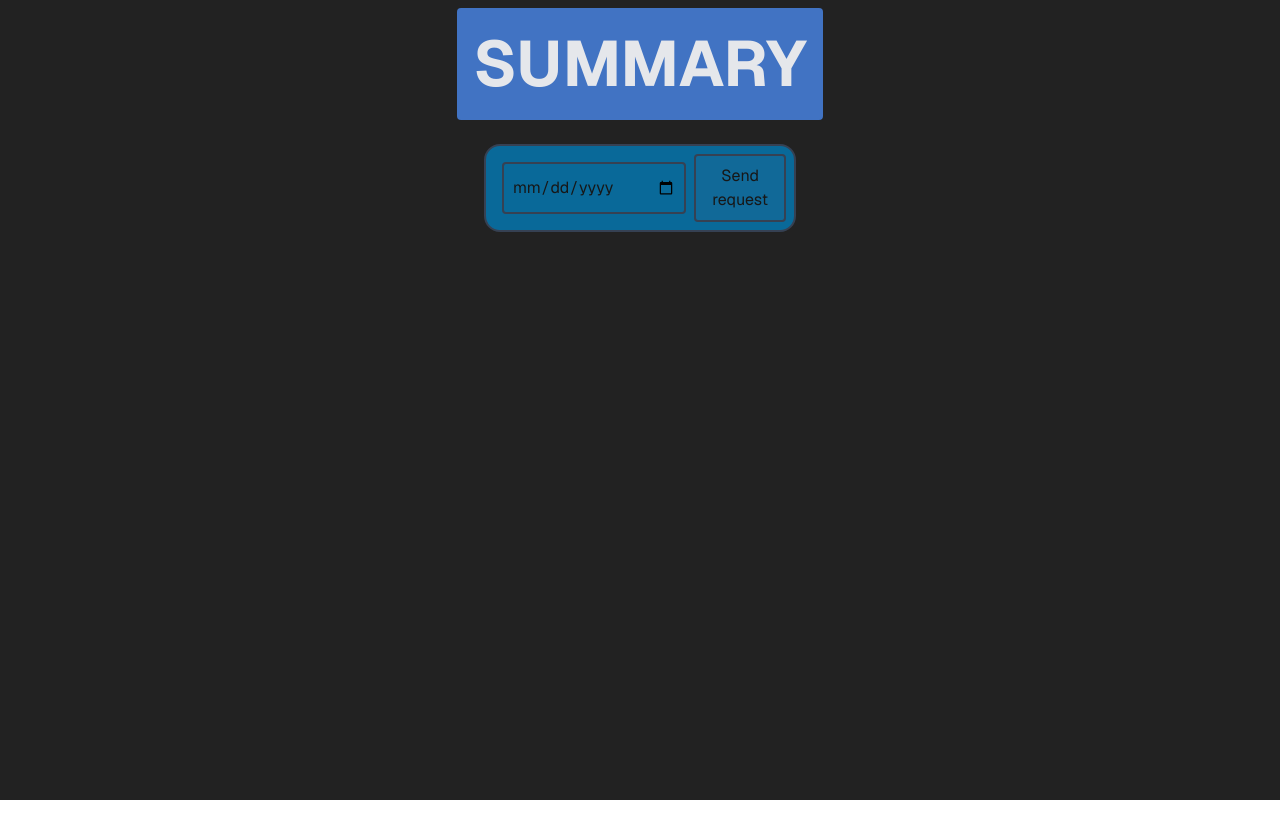
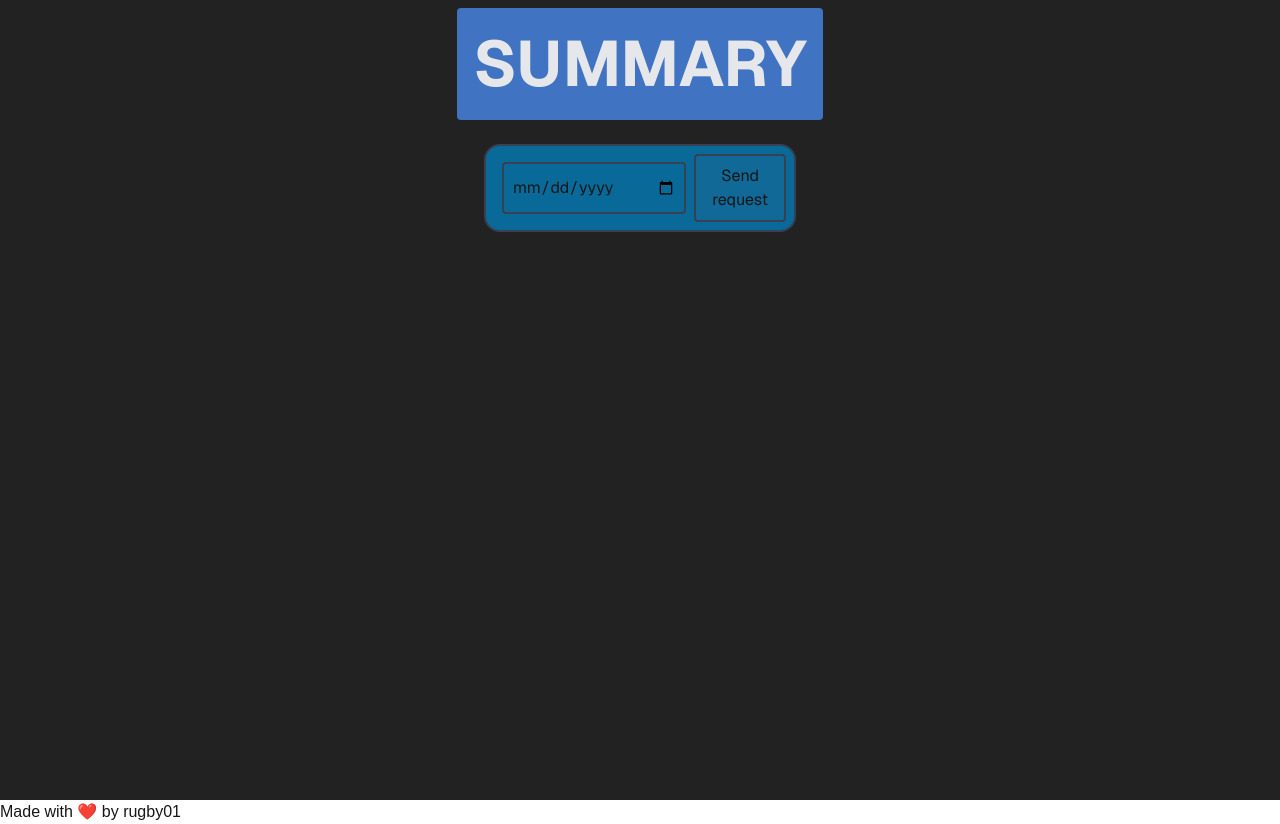
Before and after one commit to prgram769/law-boe-finder, a Next.js app: page /sumary in a window 1280 px wide. Before the commit the page ends 800 px from the top, so only its background shows below. Built offline with nearby package versions, Linux system fonts and the light colour scheme.

Commit message:
animacion de boton agregada, icono y footer

```diff
--- a/src/app/layout.js
+++ b/src/app/layout.js
@@ -24,6 +24,7 @@ export default function RootLayout({ children }) {
       >
         {children}
       </body>
+      <footer>Made with ❤️ by rugby01</footer>
     </html>
   );
 }
--- a/src/app/page.js
+++ b/src/app/page.js
@@ -28,7 +28,7 @@ export default function Home() {
         <div className="flex sm:flex-row sm:justify-center flex-col items-center m-3">
           <Button
             text={"Summary"}
-            className={"hover:animate-bounce bg-[#096999] rounded-2xl sm:w-auto w-1/3 text px-2 py-2 m-2"}
+            className={"transition ease-in-out duration-150 animate-pulse bg-[#096999] rounded-2xl sm:w-auto w-1/3 text px-2 py-2 m-2"}
             onClick={() => handleClick("sumary")}
           />
         </div>
```
Also changed, not shown: src/app/Untitled.png (deleted), 1 other file (tests, documents, lock files or other folders).
